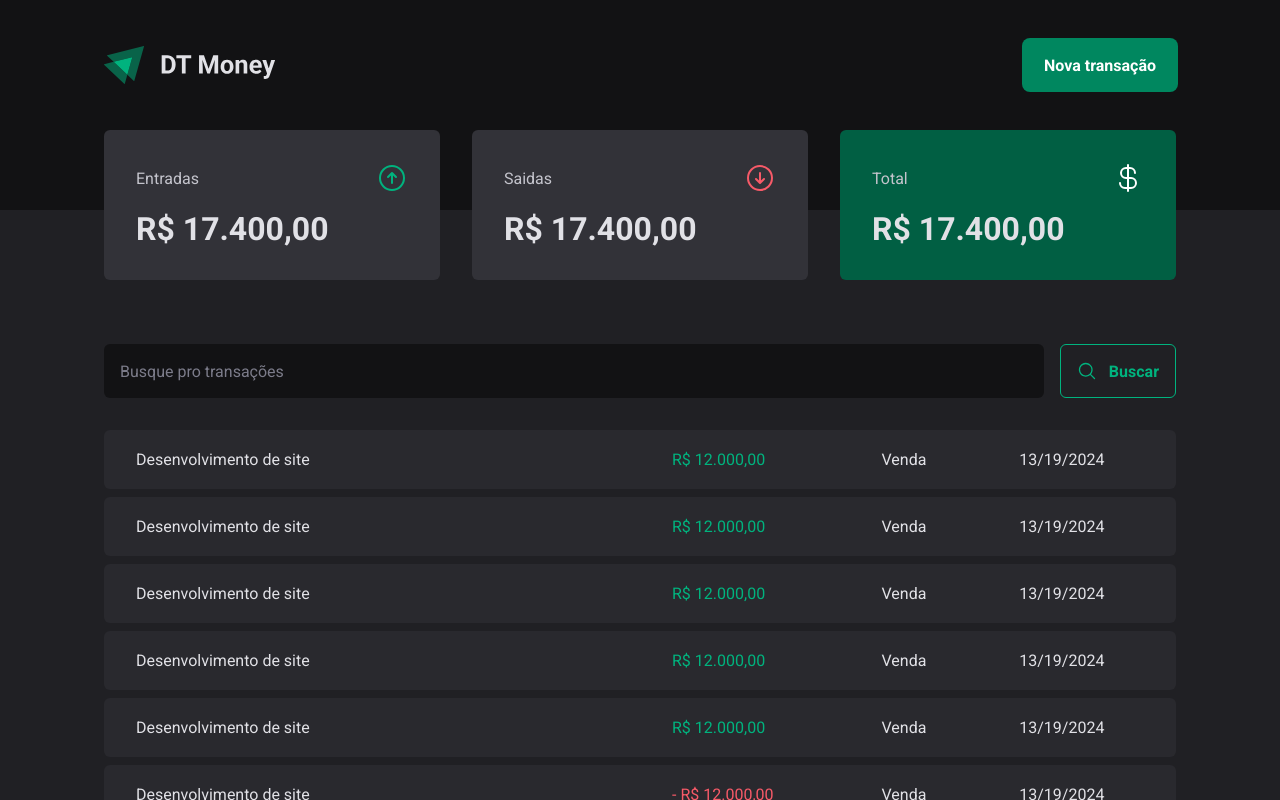
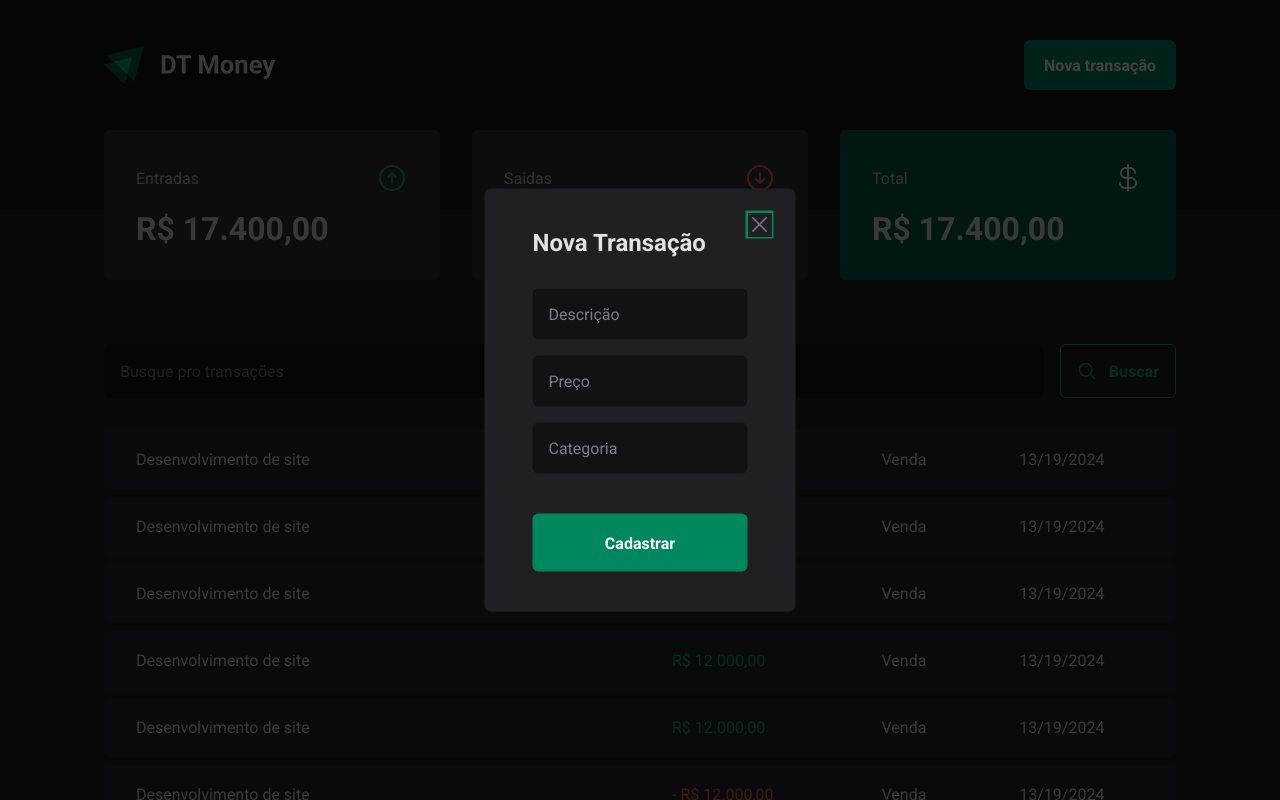
Before and after one commit to rafael3007/dt-money, a React (Vite) app: page / in a window 1280 px wide. Both pictures are taken after a click on the button "Nova transação". Shown: the top 800 px of the page. Built offline with nearby package versions, Linux system fonts and the light colour scheme.

Commit message:
modal new Transaction

```diff
--- a/package.json
+++ b/package.json
@@ -11,6 +11,7 @@
   },
   "dependencies": {
     "@phosphor-icons/react": "^2.1.7",
+    "@radix-ui/themes": "^3.1.3",
     "phosphor-icons": "^1.4.2",
     "react": "^18.3.1",
     "react-dom": "^18.3.1",
--- a/src/components/Header/index.tsx
+++ b/src/components/Header/index.tsx
@@ -1,12 +1,22 @@
+import NewTransactionModal from "../NewTransactionModal";
 import { HeaderContainer, HeaderContent, NewTransactionButton } from "./styles";
+
+import * as Dialog from '@radix-ui/react-dialog';
 
 export default function Header() {
     return (
         <HeaderContainer>
             <HeaderContent>
                 <img src="/logo.svg" alt="" />
+                <Dialog.Root>
+                    <Dialog.Trigger asChild>
+                        <NewTransactionButton>Nova transação</NewTransactionButton>
+                    </Dialog.Trigger>
 
-                <NewTransactionButton>Nova transação</NewTransactionButton>
+                    <NewTransactionModal />
+
+                </Dialog.Root>
+
             </HeaderContent>
 
         </HeaderContainer>
--- a/src/components/Header/styles.ts
+++ b/src/components/Header/styles.ts
@@ -1,5 +1,4 @@
 import styled from "styled-components";
-
 export const HeaderContainer = styled.header`
 
     background: ${({ theme })=> theme["gray-900"]};
--- /dev/null
+++ b/src/components/NewTransactionModal/index.tsx
@@ -0,0 +1,24 @@
+import * as Dialog from "@radix-ui/react-dialog"
+import { CloseButton, Content, Overlay } from "./styles"
+import { X } from "@phosphor-icons/react"
+
+
+export default function NewTransactionModal() {
+    return (
+        <Dialog.Portal>
+            <Overlay />
+            <Content>
+                <Dialog.Title>Nova Transação</Dialog.Title>
+                <CloseButton><X size={24} /></CloseButton>
+                <form>
+                    <input type="text" name="description" placeholder="Descrição" required id="description" />
+                    <input type="number" name="price" id="price" placeholder="Preço" required />
+                    <input type="text" name="category" placeholder="Categoria" required id="category" />
+
+                    <button type="submit">Cadastrar</button>
+                </form>
+
+            </Content>
+        </Dialog.Portal>
+    )
+}
--- /dev/null
+++ b/src/components/NewTransactionModal/styles.ts
@@ -0,0 +1,79 @@
+import * as Dialog from "@radix-ui/react-dialog";
+import styled from "styled-components";
+
+export const Overlay = styled(Dialog.Overlay)`
+  position: fixed;
+  width: 100vw;
+  height: 100vh;
+  inset: 0;
+  background: rgba(0, 0, 0, 0.75);
+`;
+
+export const Content = styled(Dialog.Content)`
+  min-width: 32px;
+  border-radius: 6px;
+  padding: 2.5rem 3rem;
+  background: ${(props) => props.theme["gray-800"]};
+
+  position: fixed;
+  top: 50%;
+  left: 50%;
+  transform: translate(-50%, -50%);
+
+  form {
+    margin-top: 2rem;
+
+    display: flex;
+    gap: 1rem;
+    flex-direction: column;
+
+    input {
+      border: 0;
+      border-radius: 6px;
+      background: ${(props) => props.theme["gray-900"]};
+      color: ${(props) => props.theme["gray-300"]};
+      padding: 1rem;
+
+      &::placeholder {
+        color: ${(props) => props.theme["gray-500"]};
+      }
+
+      &::-webkit-outer-spin-button,
+      &::-webkit-inner-spin-button {
+        -webkit-appearance: none;
+        margin: 0;
+      }
+      -moz-appearance: textfield;
+    }
+
+    button[type="submit"] {
+      height: 58px;
+      border: 0;
+      background: ${(props) => props.theme["green-500"]};
+      color: ${(props) => props.theme.white};
+      border-radius: 6px;
+      font-weight: bold;
+      padding: 0 1.25rem;
+      margin-top: 1.5rem;
+      cursor: pointer;
+
+      &:hover {
+        background: ${(props) => props.theme["green-700"]};
+        transition: background 0.2s;
+      }
+    }
+  }
+`;
+
+export const CloseButton = styled(Dialog.Close)`
+  position: absolute;
+  border: 0;
+  background: transparent;
+  top: 1.5rem;
+  right: 1.5rem;
+  line-height: 0;
+  cursor: pointer;
+  color: ${(props) => props.theme["gray-500"]};
+
+
+`;
--- a/src/pages/Transactions/index.tsx
+++ b/src/pages/Transactions/index.tsx
@@ -2,7 +2,7 @@
 import Pagination from "../../components/Pagination";
 import Summary from "../../components/Summary";
 import SearchForm from "./components/SearchForm";
-import { PriceHighlight, TransactionsContainer, TransactionsTable } from "./styles";
+import { FooterTransition, PriceHighlight, TransactionsContainer, TransactionsTable } from "./styles";
 
 export default function Transactions() {
     return (
@@ -62,9 +62,10 @@
                 </TransactionsTable>
 
             </TransactionsContainer>
-            <footer>
+
+            <FooterTransition>
                 <Pagination pagesLength={3} />
-            </footer>
+            </FooterTransition>
         </div>
     )
 }
--- a/src/pages/Transactions/styles.ts
+++ b/src/pages/Transactions/styles.ts
@@ -41,3 +41,7 @@
       ? props.theme["green-300"]
       : props.theme["red-300"]};
 `;
+
+export const FooterTransition = styled.footer`
+  padding: 1rem;
+`;
```
Also changed, not shown: 1 other file (tests, documents, lock files or other folders).
